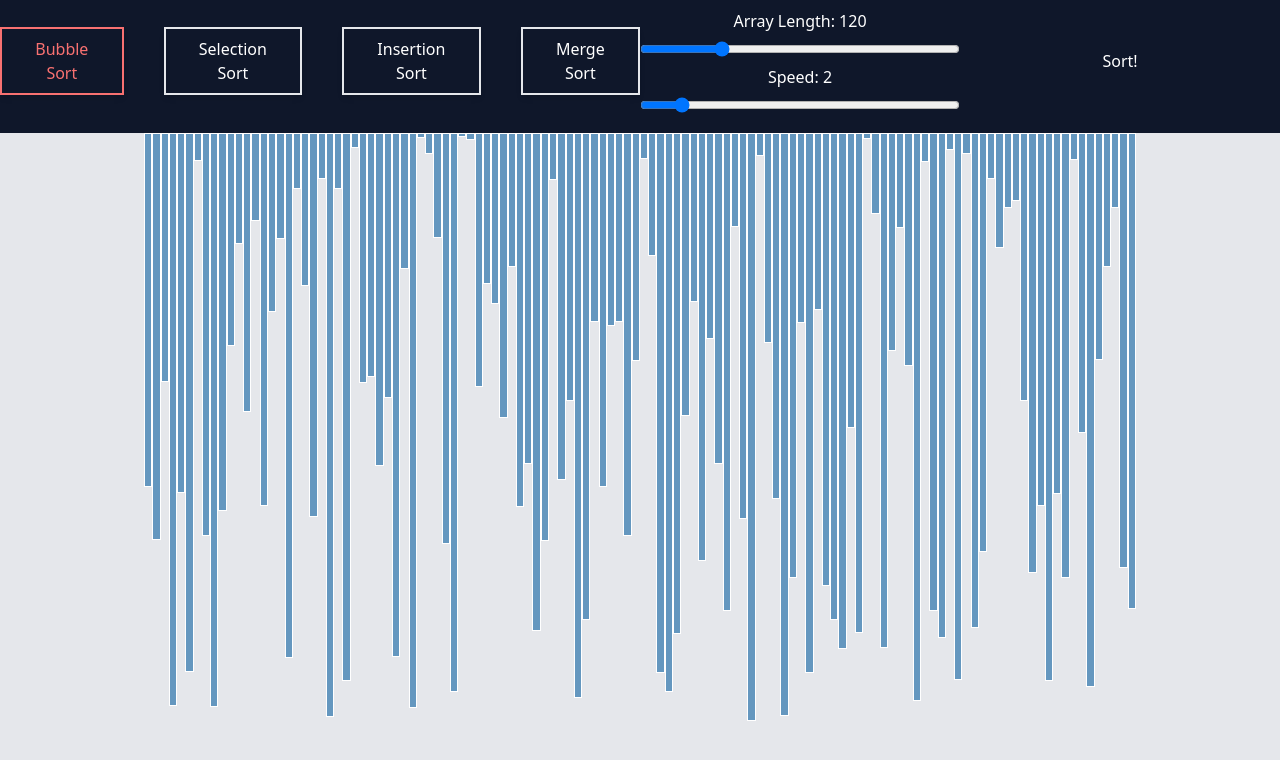
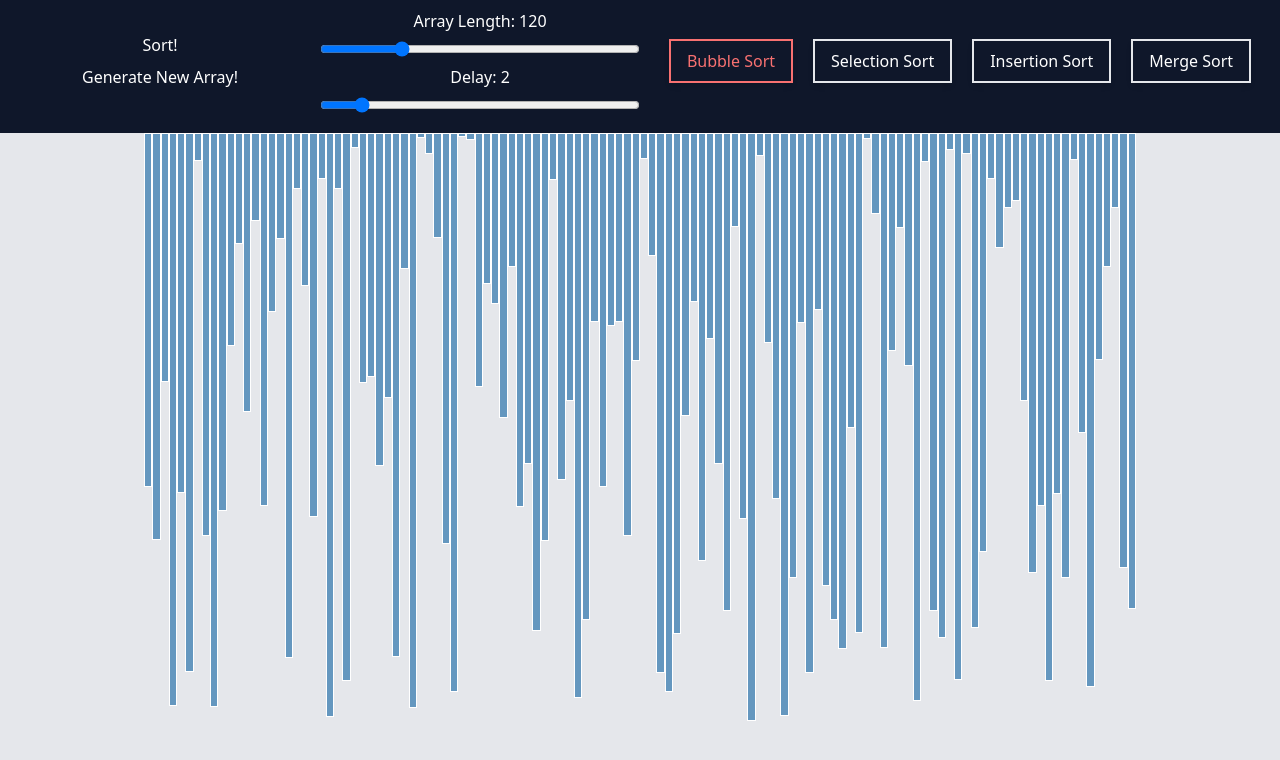
Before and after one commit to limivann/sorting-visualizer, a React (Create React App) app: page / in a window 1280 px wide. Shown: the top 760 px of the page. Built offline with nearby package versions, Linux system fonts and the light colour scheme.

Commit message:
generate new array function

```diff
--- a/src/components/NavBar.tsx
+++ b/src/components/NavBar.tsx
@@ -31,7 +31,6 @@ const NavBar = () => {
 	};
 
 	const handleSortEvent: React.MouseEventHandler<HTMLButtonElement> = () => {
-		// TODO: fix sorting bug
 		if (!setIsSorting) {
 			console.log("WTF");
 			return;
@@ -42,13 +41,62 @@ const NavBar = () => {
 		}
 	};
 
+	const shuffleArray: React.MouseEventHandler<HTMLButtonElement> = event => {
+		if (!setSettings || !setIsSorting) {
+			return;
+		}
+		setIsSorting(false);
+		setSettings(prev => ({ ...prev, shuffleTrigger: !prev.shuffleTrigger }));
+	};
+
 	return (
 		<nav
 			className="w-screen text-white py-2 flex flex-row justify-center items-center pb-5"
 			style={{ backgroundColor: colors.navBarBgColor }}
 		>
+			<div className="flex justify-center items-center basis-1/4 flex-col gap-2">
+				<button className="hover:text-red-400" onClick={handleSortEvent}>
+					Sort!
+				</button>
+				<button className="hover:text-red-400" onClick={shuffleArray}>
+					Generate New Array!
+				</button>
+			</div>
+			<div className="flex flex-col basis-1/4 items-center gap-2 justify-center">
+				<div className="flex flex-col items-center w-full">
+					<label htmlFor="items-amount" className="mb-2">
+						Array Length: {settings.arrayLength}
+					</label>
+					<input
+						type="range"
+						name="items-amount"
+						id="items-amount"
+						className="w-full max-w-2xl"
+						defaultValue={25}
+						min={1}
+						max={100}
+						onChange={onArrayLengthChange}
+					></input>
+				</div>
+				<div className="flex flex-col items-center w-full">
+					<label htmlFor="speed" className="mb-2">
+						Delay: {settings.speed}
+					</label>
+					<input
+						type="range"
+						name="speed"
+						id="speed"
+						className="w-full max-w-2xl"
+						defaultValue={2}
+						min={1}
+						max={10}
+						onChange={onSpeedChange}
+					></input>
+				</div>
+			</div>
+
 			<div className="flex flex-row basis-1/2 items-center justify-center my-2 gap-10">
-				<div className="flex flex-row items-center justify-center gap-10 ">
+				<div className="flex flex-row items-center justify-center gap-5 ">
 					<button
 						className={`border-solid border-2 shadow-md py-2 px-4 transition-all active:scale-95 ${
 							settings.algoType === "bubble sort" &&
@@ -87,43 +135,6 @@ const NavBar = () => {
 					</button>
 				</div>
 			</div>
-			<div className="flex flex-col basis-1/4 items-center gap-2">
-				<div className="flex flex-col items-center w-full">
-					<label htmlFor="items-amount" className="mb-2">
-						Array Length: {settings.arrayLength}
-					</label>
-					<input
-						type="range"
-						name="items-amount"
-						id="items-amount"
-						className="w-full max-w-2xl"
-						defaultValue={25}
-						min={1}
-						max={100}
-						onChange={onArrayLengthChange}
-					></input>
-				</div>
-				<div className="flex flex-col items-center w-full">
-					<label htmlFor="speed" className="mb-2">
-						Speed: {settings.speed}
-					</label>
-					<input
-						type="range"
-						name="speed"
-						id="speed"
-						className="w-full max-w-2xl"
-						defaultValue={2}
-						min={1}
-						max={10}
-						onChange={onSpeedChange}
-					></input>
-				</div>
-			</div>
-			<div className="flex justify-center items-center basis-1/4">
-				<button className="hover:text-red-400" onClick={handleSortEvent}>
-					Sort!
-				</button>
-			</div>
 		</nav>
 	);
 };
--- a/src/utils/AlgoContext.tsx
+++ b/src/utils/AlgoContext.tsx
@@ -20,12 +20,14 @@ interface Settings {
 	algoType: Algo;
 	arrayLength: number;
 	speed: number;
+	shuffleTrigger: boolean;
 }
 
 const initVals: Settings = {
 	algoType: "bubble sort",
 	arrayLength: 120,
 	speed: 2,
+	shuffleTrigger: false,
 };
 
 // contexts
@@ -61,7 +63,7 @@ const AlgoContext: React.FC<Props> = ({ children }) => {
 		}
 		setItems(randomNumbers);
 		// eslint-disable-next-line react-hooks/exhaustive-deps
-	}, [settings.arrayLength]);
+	}, [settings.arrayLength, settings.shuffleTrigger]);
 
 	const sort = (algoType: Algo) => {
 		switch (algoType) {
```
